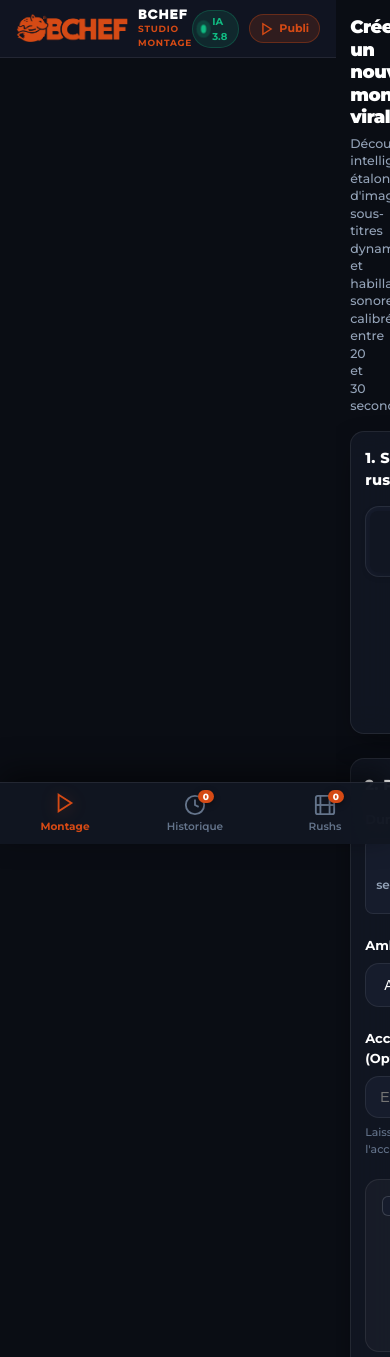
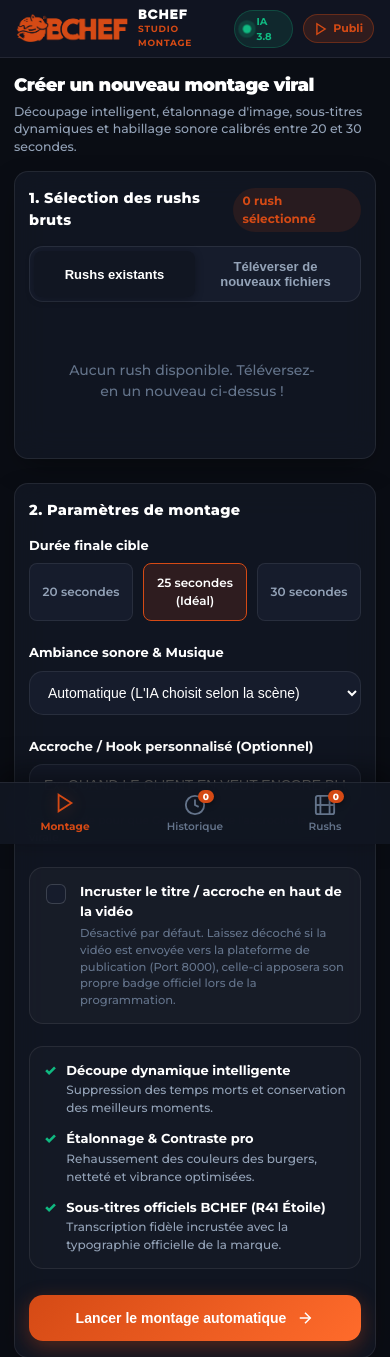
Before and after one commit to madptitprince/auto-publi, a FastAPI app: page / in a window 390 px wide. Shown: the top 1357 px of the page. Run offline with FastAPI, Linux system fonts and the light colour scheme; data that the repository does not hold is empty; some libraries are stand-ins or nearby versions.

Commit message:
fix(studio): initialisation app.js et mise en page responsive mobile

```diff
--- a/montage_auto/static/css/style.css
+++ b/montage_auto/static/css/style.css
@@ -70,6 +70,8 @@ body {
     color: var(--text-primary);
     min-height: 100vh;
     display: flex;
+    flex-direction: column;
+    width: 100%;
     overflow-x: hidden;
     line-height: 1.5;
     -webkit-font-smoothing: antialiased;
@@ -78,7 +80,9 @@ body {
 /* Base Layout */
 .app-layout {
     display: flex;
-    width: 100vw;
+    flex-direction: row;
+    width: 100%;
+    flex-grow: 1;
     height: 100vh;
     overflow: hidden;
 }
@@ -1313,10 +1317,10 @@ body {
 
     /* Stack app layout */
     .app-layout {
-        flex-direction: column;
-        width: 100vw;
+        flex-direction: column !important;
+        width: 100% !important;
         height: auto;
-        min-height: 100vh;
+        min-height: calc(100vh - 58px);
         overflow-x: hidden;
         overflow-y: visible;
     }
@@ -1459,6 +1463,27 @@ body {
         justify-content: center;
     }
 
+    /* Result Layout Responsive */
+    .result-layout {
+        grid-template-columns: 1fr;
+        gap: 20px;
+    }
+
+    .video-preview-wrapper {
+        max-height: 480px;
+    }
+
+    .result-actions {
+        flex-direction: column;
+        width: 100%;
+        gap: 10px;
+    }
+
+    .result-actions a, .result-actions button {
+        width: 100%;
+        justify-content: center;
+    }
+
     /* Toast */
     .toast {
         left: 14px;
--- a/montage_auto/static/js/app.js
+++ b/montage_auto/static/js/app.js
@@ -48,14 +48,20 @@ const mobileRushsBadge = document.getElementById('mobile-rushs-badge');
 const toastEl = document.getElementById('toast');
 
 // Initialize
-document.addEventListener('DOMContentLoaded', () => {
+function initApp() {
     initNavigation();
     initSourceSwitcher();
     initDropzone();
     initMontageForm();
     loadRushs();
     loadHistory();
-});
+}
+
+if (document.readyState === 'loading') {
+    document.addEventListener('DOMContentLoaded', initApp);
+} else {
+    initApp();
+}
 
 // Tab Switcher for both desktop and mobile
 function switchTab(tabId) {
--- a/montage_auto/templates/index.html
+++ b/montage_auto/templates/index.html
@@ -4,19 +4,15 @@
     <meta charset="UTF-8">
     <meta name="viewport" content="width=device-width, initial-scale=1.0, viewport-fit=cover">
     <title>BCHEF Bourges - Studio Montage Vidéo</title>
-    <link rel="icon" type="image/png" href="/assets/logos/favicon.png">
+    <script>
+        // Support dynamic prefix if reverse-proxied under /studio
+        window.__ROOT_PATH__ = "{{ request.scope.get('root_path', '') }}" || (window.location.pathname.startsWith('/studio') ? '/studio' : '');
+    </script>
+    <link rel="icon" type="image/png" href="{{ request.scope.get('root_path', '') }}/assets/logos/favicon.png">
     <link rel="preconnect" href="https://fonts.googleapis.com">
     <link rel="preconnect" href="https://fonts.gstatic.com" crossorigin>
     <link href="https://fonts.googleapis.com/css2?family=Inter:wght@400;500;600;700&family=Montserrat:wght@500;600;700;800;900&display=swap" rel="stylesheet">
-    <link rel="stylesheet" href="/static/css/style.css">
-    <script>
-        // Support dynamic prefix if reverse-proxied under /studio
-        window.__ROOT_PATH__ = window.location.pathname.startsWith('/studio') ? '/studio' : '';
-        if (window.__ROOT_PATH__) {
-            document.querySelector('link[rel="stylesheet"]').href = window.__ROOT_PATH__ + '/static/css/style.css';
-            document.querySelector('link[rel="icon"]').href = window.__ROOT_PATH__ + '/assets/logos/favicon.png';
-        }
-    </script>
+    <link rel="stylesheet" href="{{ request.scope.get('root_path', '') }}/static/css/style.css">
 </head>
 <body>
     <!-- Mobile Sticky Top Bar -->
@@ -379,10 +375,6 @@
     </nav>
 
     <!-- Scripts -->
-    <script>
-        const scriptEl = document.createElement('script');
-        scriptEl.src = (window.__ROOT_PATH__ || '') + '/static/js/app.js';
-        document.body.appendChild(scriptEl);
-    </script>
+    <script src="{{ request.scope.get('root_path', '') }}/static/js/app.js"></script>
 </body>
 </html>
```
